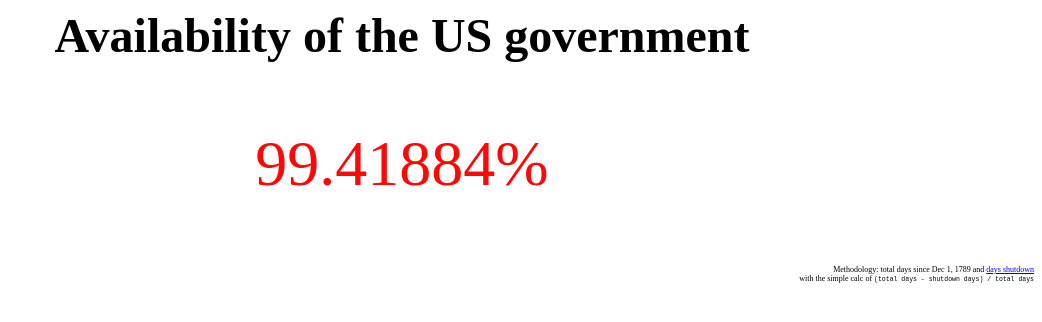
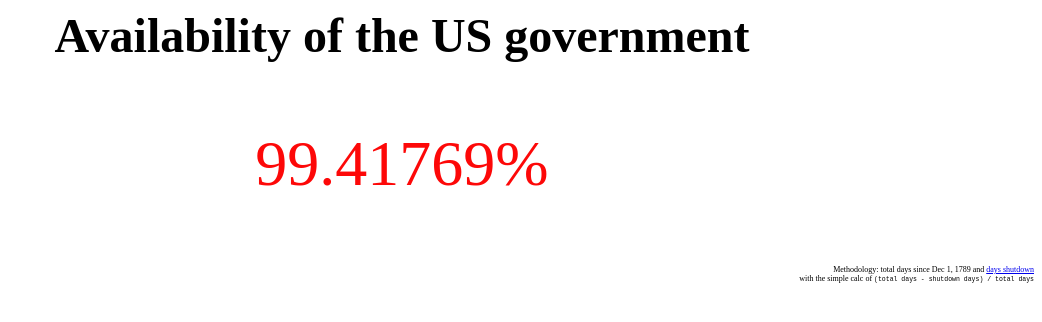
Before and after one commit to greg-dryke/us-govt-availability, a plain HTML site: page index.html in a window 1280 px wide. Shown: the whole page, without its empty margins (238-1280 px from the left). Drawn offline with Linux system fonts and the light colour scheme.

Commit message:
Updating availability of US government

```diff
--- a/index.html
+++ b/index.html
@@ -7,7 +7,7 @@ or screw it, just do it all in an acton and update the index :D -->
     </head>
     <body>
         <h1 style="text-align:center;">Availability of the US government</h1>
-        <p class="availability red" style="text-align:center">99.41884%</p>
+        <p class="availability red" style="text-align:center">99.41769%</p>
         <footer class="footer" style="text-align:right;">Methodology: total days since Dec 1, 1789 and <a href="https://en.wikipedia.org/wiki/Government_shutdowns_in_the_United_States">days shutdown</a> <br> with the simple calc of <code>(total days - shutdown days) / total days</code></footer>
     </body>
 </html>
```
